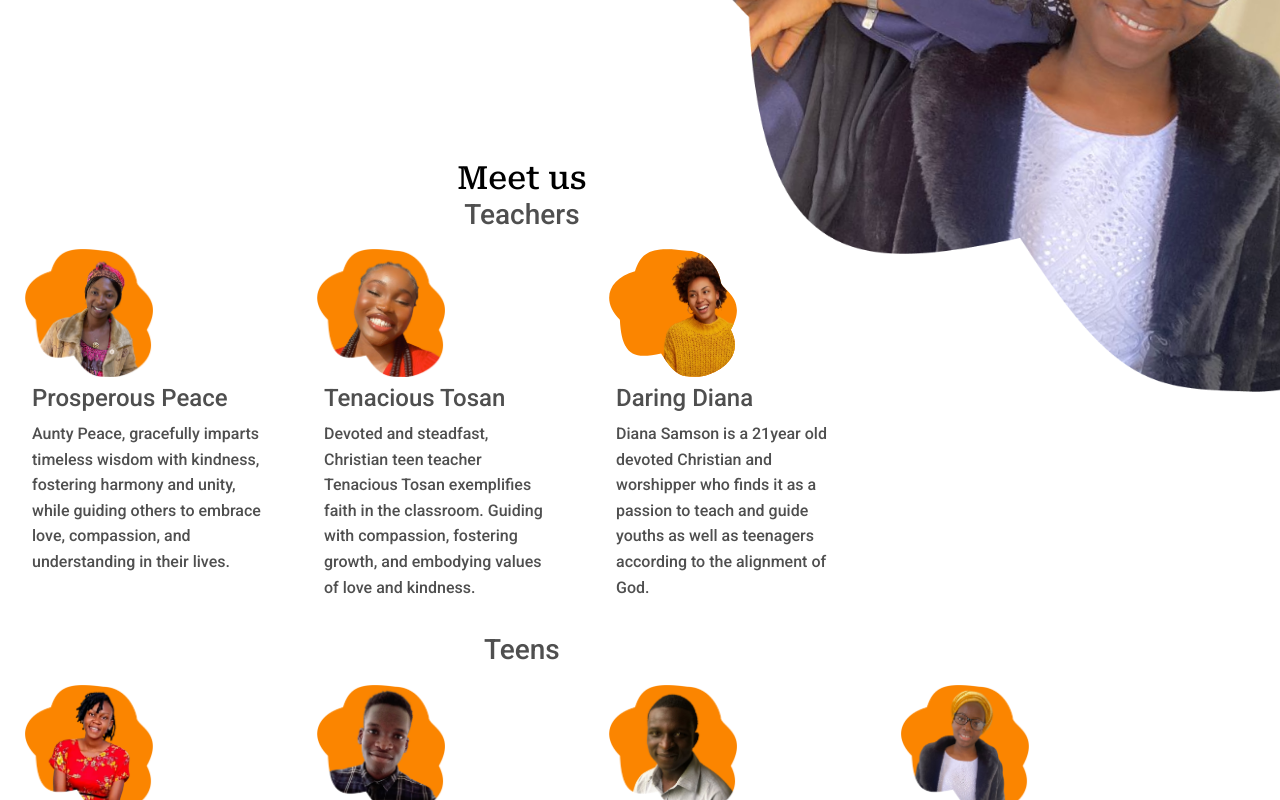
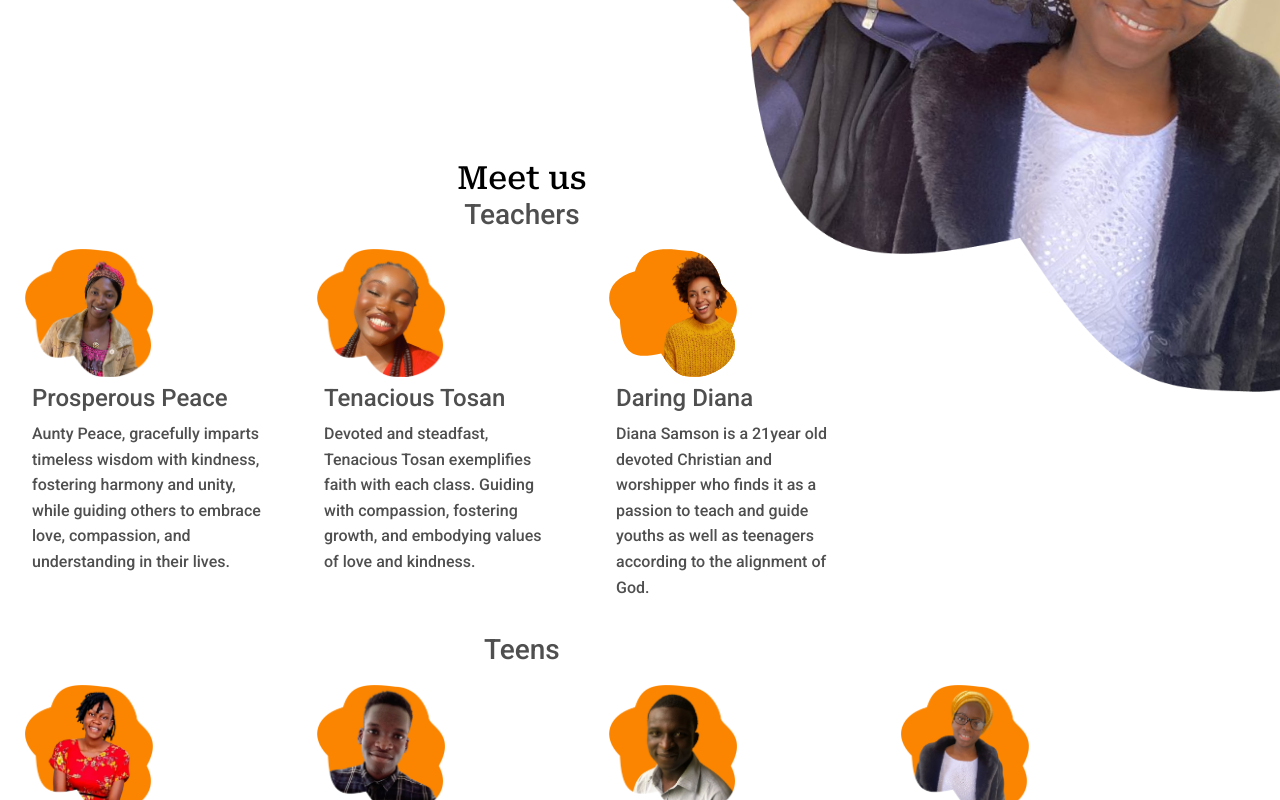
Before and after one commit to tosxin-456/Bethel-Teens, a React (Vite) app: page /aboutUs in a window 1280 px wide. Shown: the part 417-1217 px from the top of the page. Built offline with nearby package versions, Linux system fonts and the light colour scheme.

Commit message:
worked on tosan

```diff
--- a/src/pages/about.jsx
+++ b/src/pages/about.jsx
@@ -97,7 +97,7 @@ const About = () => {
    <img src={tosan} alt="" />
      <div className='textAboutTeacher'>
      <h4>Tenacious Tosan</h4>
-      <p>Devoted and steadfast, Christian teen teacher Tenacious Tosan exemplifies faith in the classroom. Guiding with compassion, fostering growth, and embodying values of love and kindness.</p>
+      <p>Devoted and steadfast, Tenacious Tosan exemplifies faith with each class. Guiding with compassion, fostering growth, and embodying values of love and kindness.</p>
      </div>
    </div>
    <div className='teacherProfile'>
```
